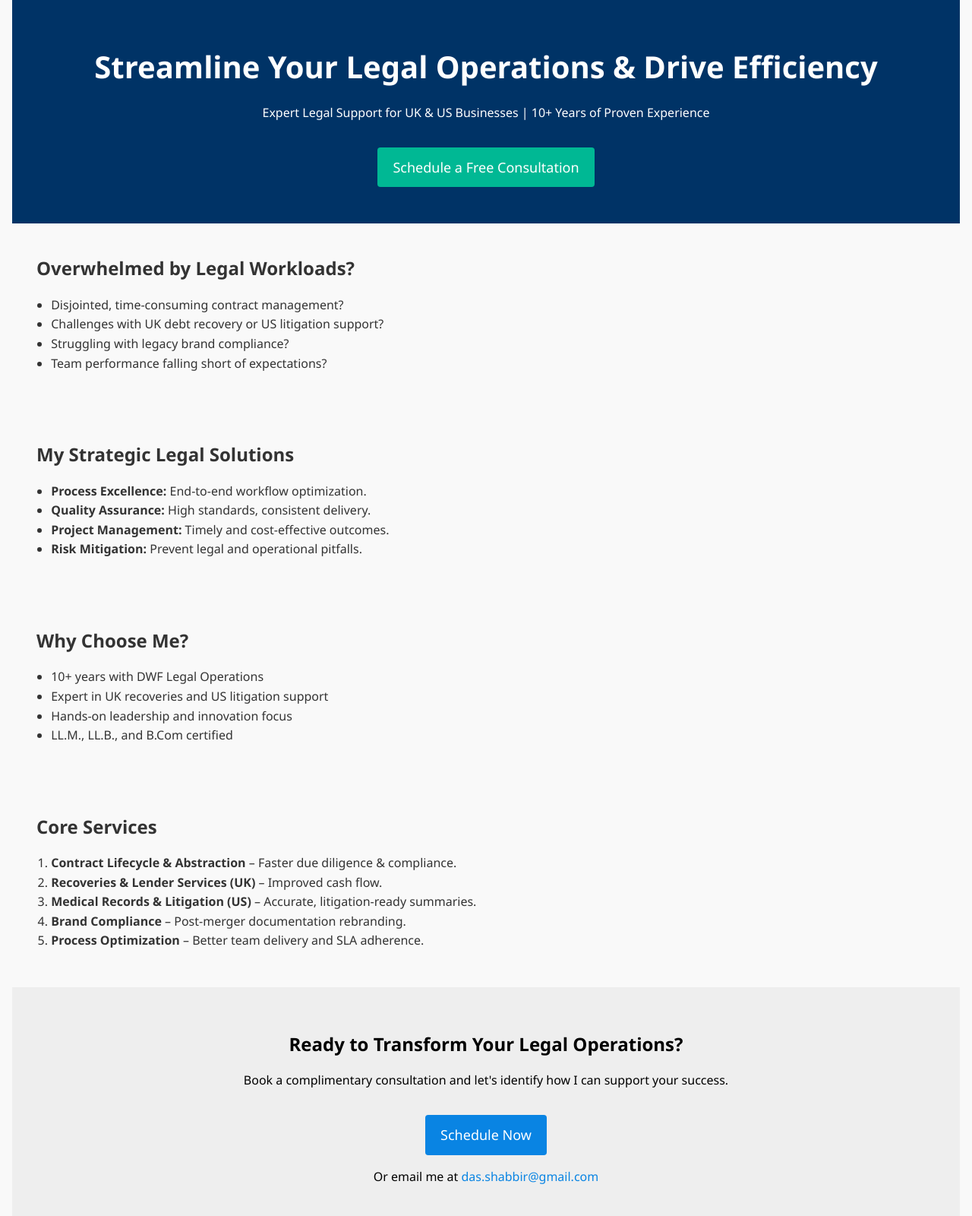
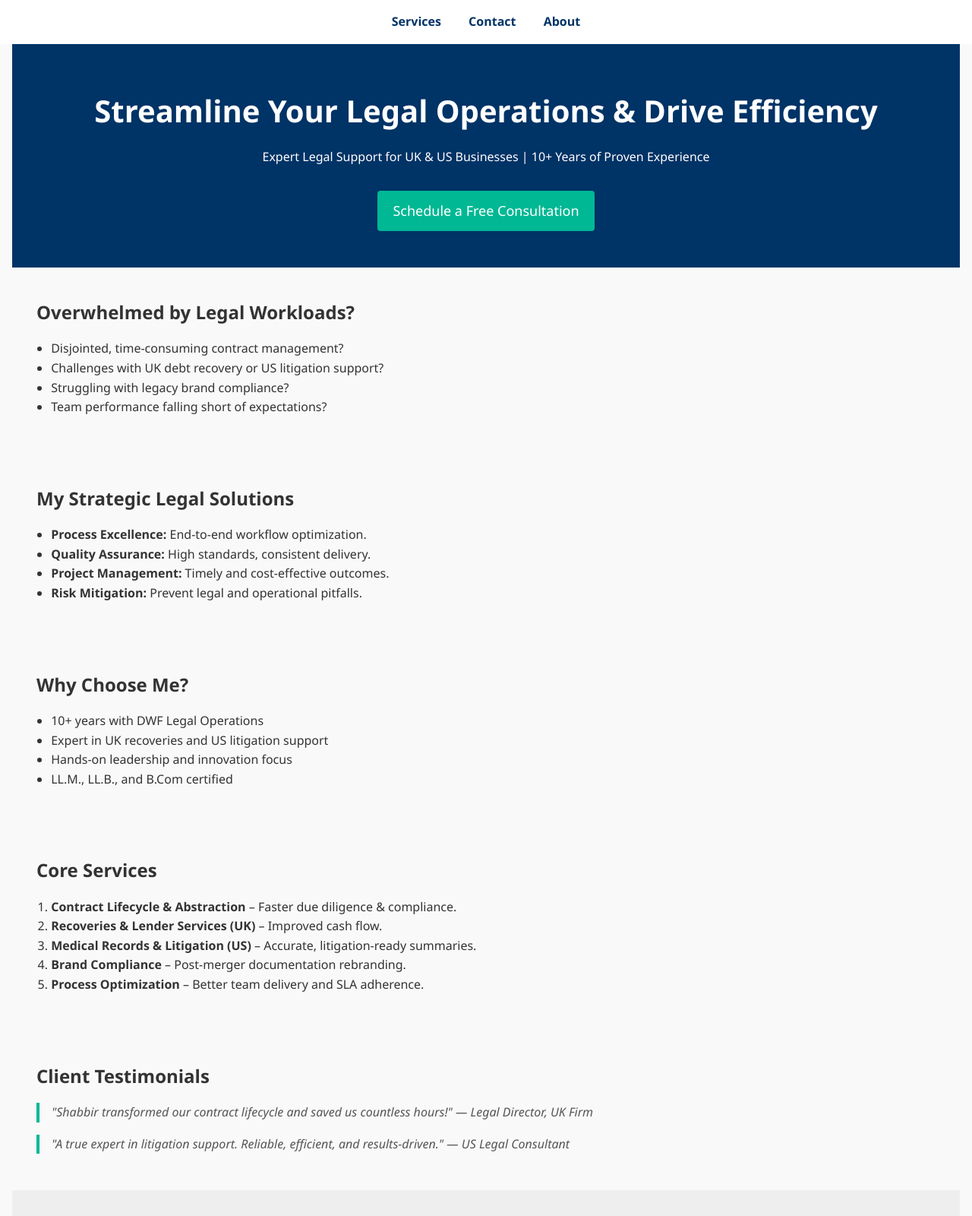
Before and after one commit to CLMLegal/Landing-page, a plain HTML site: page index.html in a window 1280 px wide. Shown: the top 1600 px of the page at 76% size. Drawn offline with Linux system fonts and the light colour scheme; a script that the page names is missing.

Commit message:
Add files via upload
rev

```diff
--- a/index.html
+++ b/index.html
@@ -4,6 +4,11 @@
   <meta charset="UTF-8" />
   <meta name="viewport" content="width=device-width, initial-scale=1.0"/>
   <title>Shabbir Das | Legal Operations Expert</title>
+  <meta name="description" content="Shabbir Das is a Legal Operations Expert offering contract management, litigation support, and legal process optimization services for UK and US businesses.">
+  <meta name="keywords" content="Legal Operations, UK Legal Support, US Litigation, Contract Abstraction, Legal Compliance, Recoveries, SLA, Brand Compliance">
+  <meta name="author" content="Shabbir Das">
+  <link rel="icon" href="favicon.ico" type="image/x-icon">
+  <link rel="preconnect" href="https://assets.calendly.com">
   <style>
     :root {
       --primary: #003366;
@@ -18,6 +23,20 @@
       background: var(--bg-light);
       color: var(--text-dark);
       line-height: 1.6;
+    }
+    nav {
+      background: white;
+      padding: 1rem;
+      text-align: center;
+      position: sticky;
+      top: 0;
+      z-index: 1000;
+    }
+    nav a {
+      margin: 0 1rem;
+      text-decoration: none;
+      color: var(--primary);
+      font-weight: bold;
     }
     header, section, footer {
       padding: 1.5rem;
@@ -66,6 +85,13 @@
       border-radius: 4px;
       font-size: 1rem;
     }
+    blockquote {
+      border-left: 4px solid var(--accent);
+      padding-left: 1rem;
+      margin: 1rem 0;
+      font-style: italic;
+      color: #555;
+    }
     @media (min-width: 768px) {
       header, section, footer {
         padding: 2rem 3rem;
@@ -82,16 +108,20 @@
       text-decoration: none;
     }
   </style>
-  <!-- Calendly widget script -->
-  <script src="https://assets.calendly.com/assets/external/widget.js" type="text/javascript"></script>
+  <script src="https://assets.calendly.com/assets/external/widget.js" type="text/javascript" async></script>
 </head>
 <body>
+
+<nav>
+  <a href="#services">Services</a>
+  <a href="#contact">Contact</a>
+  <a href="#about">About</a>
+</nav>
 
 <header class="hero">
   <h1>Streamline Your Legal Operations & Drive Efficiency</h1>
   <p>Expert Legal Support for UK & US Businesses | 10+ Years of Proven Experience</p>
-  <!-- Calendly popup on Schedule a Free Consultation -->
-  <a href="#" onclick="Calendly.initPopupWidget({url: 'https://calendly.com/hmabid'});return false;" class="cta-btn">Schedule a Free Consultation</a>
+  <a href="#" onclick="Calendly.initPopupWidget({url: 'https://calendly.com/hmabid'});return false;" class="cta-btn" aria-label="Schedule a free consultation">Schedule a Free Consultation</a>
 </header>
 
 <section>
@@ -104,7 +134,7 @@
   </ul>
 </section>
 
-<section>
+<section id="services">
   <h2>My Strategic Legal Solutions</h2>
   <ul>
     <li><strong>Process Excellence:</strong> End-to-end workflow optimization.</li>
@@ -135,28 +165,37 @@
   </ol>
 </section>
 
+<section>
+  <h2>Client Testimonials</h2>
+  <blockquote>
+    "Shabbir transformed our contract lifecycle and saved us countless hours!" — Legal Director, UK Firm
+  </blockquote>
+  <blockquote>
+    "A true expert in litigation support. Reliable, efficient, and results-driven." — US Legal Consultant
+  </blockquote>
+</section>
+
 <section class="hero" style="background: #eee; color: #000;">
   <h2>Ready to Transform Your Legal Operations?</h2>
   <p>Book a complimentary consultation and let's identify how I can support your success.</p>
-  <!-- Calendly popup button -->
-  <a href="#" onclick="Calendly.initPopupWidget({url: 'https://calendly.com/hmabid'});return false;" class="cta-btn cta-secondary">Schedule Now</a>
+  <a href="#" onclick="Calendly.initPopupWidget({url: 'https://calendly.com/hmabid'});return false;" class="cta-btn cta-secondary" aria-label="Schedule now">Schedule Now</a>
   <p style="margin-top: 1rem;">Or email me at <a href="mailto:das.shabbir@gmail.com">das.shabbir@gmail.com</a></p>
 </section>
 
-<section>
+<section id="contact">
   <h2>Contact Me Directly</h2>
   <form action="https://formspree.io/f/moqgrnlo" method="POST">
     <label for="name">Your Name:</label>
-    <input type="text" name="name" id="name" required>
+    <input type="text" name="name" id="name" required aria-required="true" autocomplete="name">
     <label for="email">Your Email:</label>
-    <input type="email" name="email" id="email" required>
+    <input type="email" name="email" id="email" required aria-required="true" autocomplete="email">
     <label for="message">Your Message:</label>
-    <textarea name="message" id="message" rows="5" required></textarea>
+    <textarea name="message" id="message" rows="5" required aria-required="true"></textarea>
     <button type="submit" class="cta-btn">Send Message</button>
   </form>
 </section>
 
-<section>
+<section id="about">
   <h2>About Me</h2>
   <p>I'm Shabbir Das – legal ops professional with 10+ years of experience optimizing legal delivery for UK and US clients. From contract abstraction to litigation support, I bring legal and business acumen to help organizations thrive.</p>
 </section>
```
